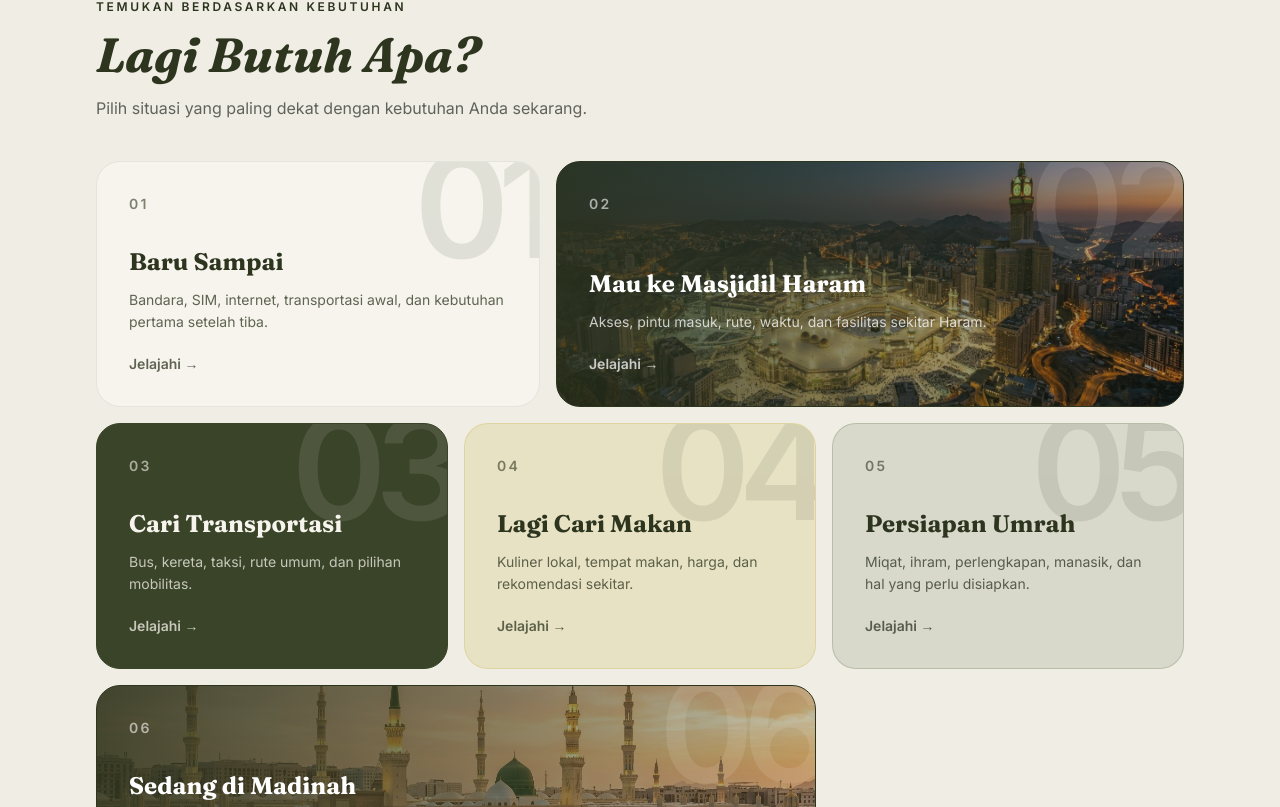
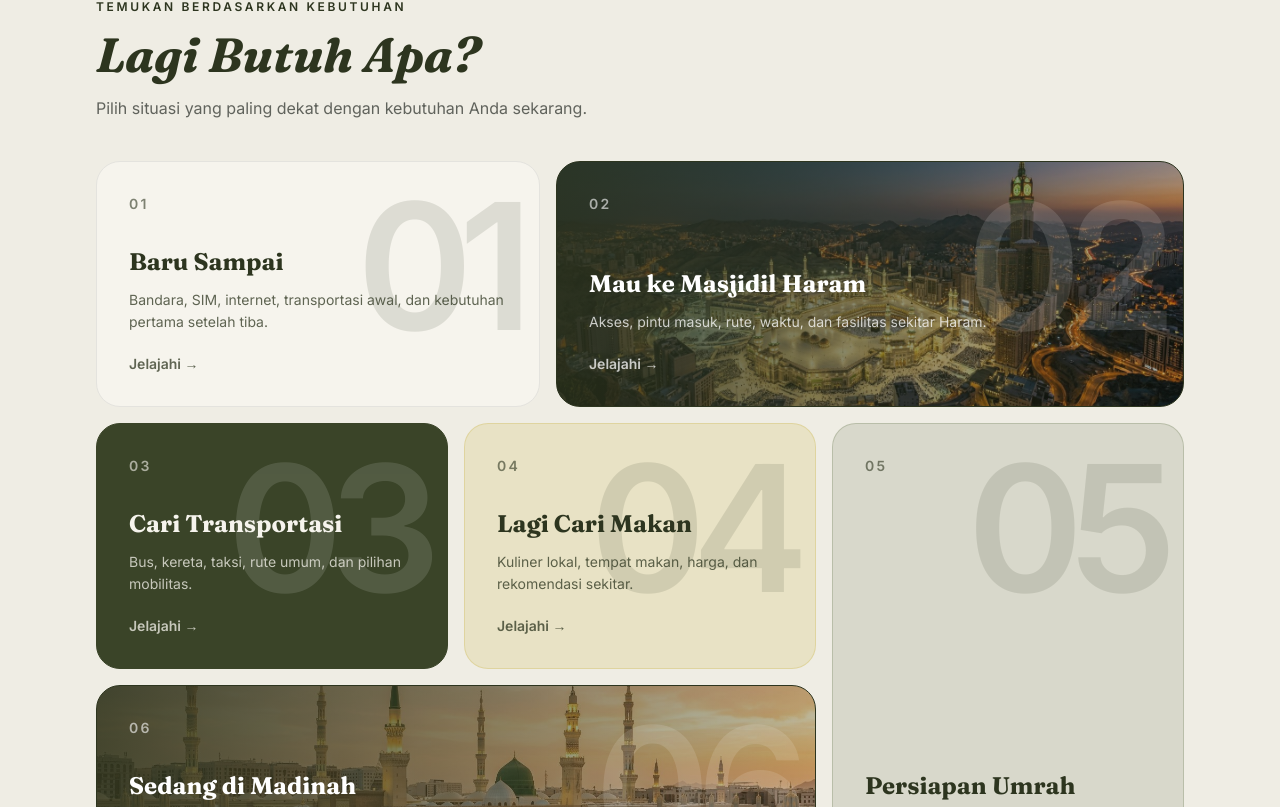
Before and after one commit to adityamzr/sh-web, a Nuxt app: page / in a window 1280 px wide. Shown: the part 1813-2620 px from the top of the page. Built offline with nearby package versions, Linux system fonts and the light colour scheme.

Commit message:
fix(media): balance situational discovery tiles

```diff
--- a/components/MediaSituationalSection.vue
+++ b/components/MediaSituationalSection.vue
@@ -24,12 +24,12 @@ const situations = [
           :key="item.number"
           class="group relative min-h-[230px] overflow-hidden rounded-3xl border p-6 transition-[transform,box-shadow,border-color] duration-300 hover:-translate-y-1 hover:shadow-[0_14px_30px_-20px_rgba(45,53,31,0.6)] lg:p-8"
           :class="[
-            index === 0 ? 'lg:col-span-5' : index === 1 ? 'lg:col-span-7' : index === 2 || index === 3 || index === 4 ? 'lg:col-span-4' : 'lg:col-span-8',
+            index === 0 ? 'lg:col-span-5' : index === 1 ? 'lg:col-span-7' : index === 2 || index === 3 ? 'lg:col-span-4' : index === 4 ? 'lg:col-span-4 lg:row-span-2 lg:min-h-[480px]' : 'lg:col-span-8',
             item.tone === 'dark' ? 'border-sht-olive bg-sht-olive text-sht-off-white' : item.tone === 'gold' ? 'border-sht-gold/40 bg-sht-gold/25 text-sht-olive-dark' : item.tone === 'sage' ? 'border-sht-sage/35 bg-sht-sage/20 text-sht-olive-dark' : item.tone === 'image' ? 'border-sht-olive-dark bg-sht-olive-dark text-white' : 'border-sht-stone bg-sht-off-white text-sht-olive-dark',
           ]"
           :style="item.image ? { backgroundImage: `linear-gradient(110deg, rgba(45,53,31,.88), rgba(45,53,31,.25)), url(${item.image})`, backgroundSize: 'cover', backgroundPosition: 'center' } : undefined"
         >
-          <span class="pointer-events-none absolute -right-2 -top-7 select-none font-sans text-[9rem] font-bold leading-none tracking-[-0.08em] opacity-[0.1]" :class="item.tone === 'dark' || item.tone === 'image' ? 'text-white' : 'text-sht-olive-dark'" aria-hidden="true">{{ item.number }}</span>
+          <span class="pointer-events-none absolute right-5 top-4 select-none font-sans text-[11rem] font-bold leading-none tracking-[-0.08em] opacity-[0.12]" :class="item.tone === 'dark' || item.tone === 'image' ? 'text-white' : 'text-sht-olive-dark'" aria-hidden="true">{{ item.number }}</span>
           <div class="relative flex h-full min-h-[180px] flex-col justify-between">
             <span class="text-sm font-semibold tracking-[0.16em] opacity-60">{{ item.number }}</span>
             <div>
```
